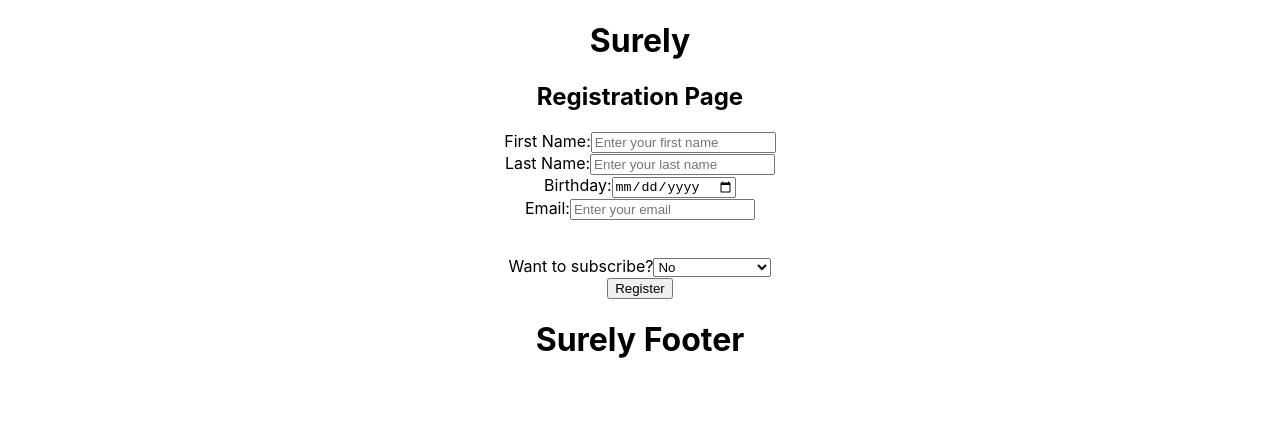
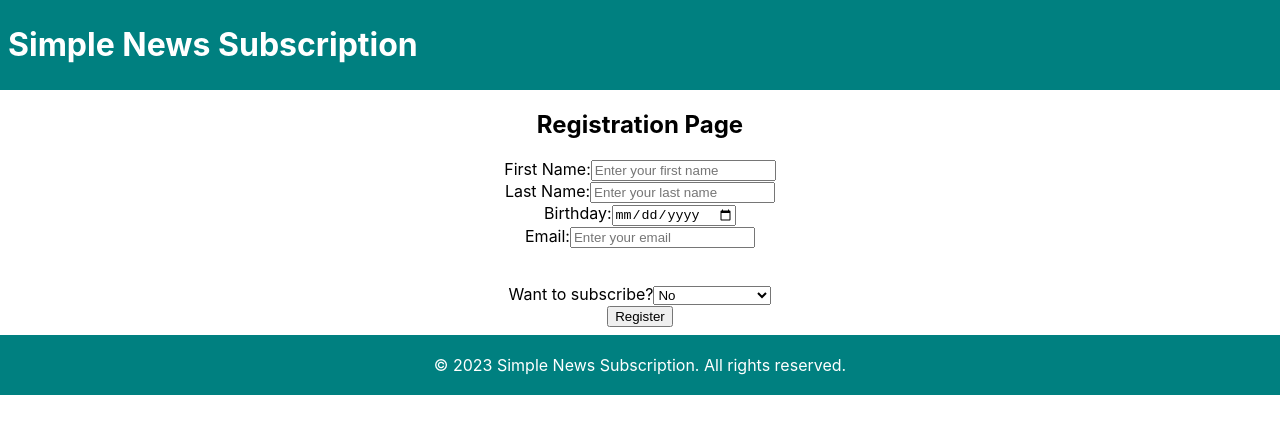
Before and after one commit to seansangpark/full-stack-takehome, a React (Create React App) app in the folder intsureview_fe/: page / in a window 1280 px wide. Shown: the top 434 px of the page. Built offline with nearby package versions, Linux system fonts and the light colour scheme.

Commit message:
using chakra-ui/react for header and footer

```diff
--- a/intsureview_fe/package.json
+++ b/intsureview_fe/package.json
@@ -3,9 +3,13 @@
   "version": "0.1.0",
   "private": true,
   "dependencies": {
+    "@chakra-ui/react": "^2.7.1",
+    "@emotion/react": "^11.11.1",
+    "@emotion/styled": "^11.11.0",
     "@testing-library/jest-dom": "^5.16.5",
     "@testing-library/react": "^13.4.0",
     "@testing-library/user-event": "^13.5.0",
+    "framer-motion": "^10.12.22",
     "react": "^18.2.0",
     "react-dom": "^18.2.0",
     "react-scripts": "^5.0.1",
--- a/intsureview_fe/src/Footer.js
+++ b/intsureview_fe/src/Footer.js
@@ -1,10 +1,21 @@
 import React from "react";
+import { Box, Text } from "@chakra-ui/react";
 
 const Footer = () => {
   return (
-    <footer>
-      <h1>Surely Footer</h1>
-    </footer>
+    <Box
+      as="footer"
+      bg="teal"
+      color="white"
+      py={4}
+      px={8}
+      mt={8}
+    >
+      <Text>
+        &copy; {new Date().getFullYear()} Simple News Subscription. All rights
+        reserved.
+      </Text>
+    </Box>
   );
 };
 
--- a/intsureview_fe/src/Header.js
+++ b/intsureview_fe/src/Header.js
@@ -1,10 +1,27 @@
 import React from "react";
+import { Box, Flex, Heading } from "@chakra-ui/react";
 
 const Header = () => {
   return (
-    <header>
-      <h1>Surely</h1>
-    </header>
+    <Box
+      as="header"
+      bg="teal"
+      color="white"
+      py={4}
+      px={8}
+    >
+      <Flex
+        justifyContent="space-between"
+        alignItems="center"
+      >
+        <Heading
+          as="h1"
+          size="lg"
+        >
+          Simple News Subscription
+        </Heading>
+      </Flex>
+    </Box>
   );
 };
 
```
Also changed, not shown: 1 other file (tests, documents, lock files or other folders).
